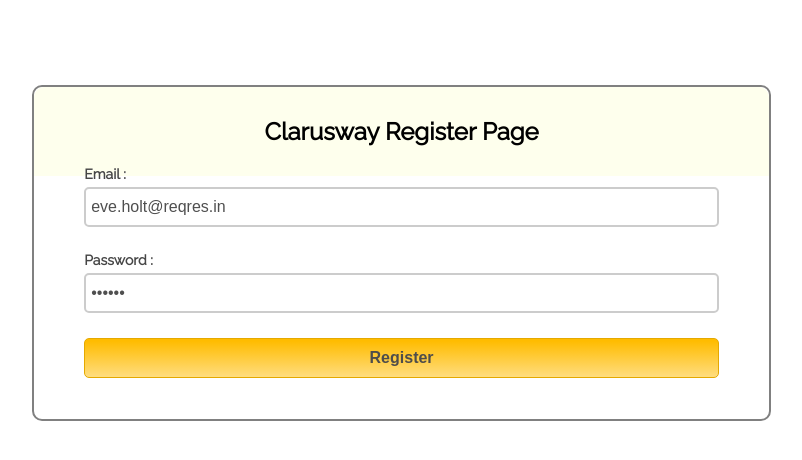
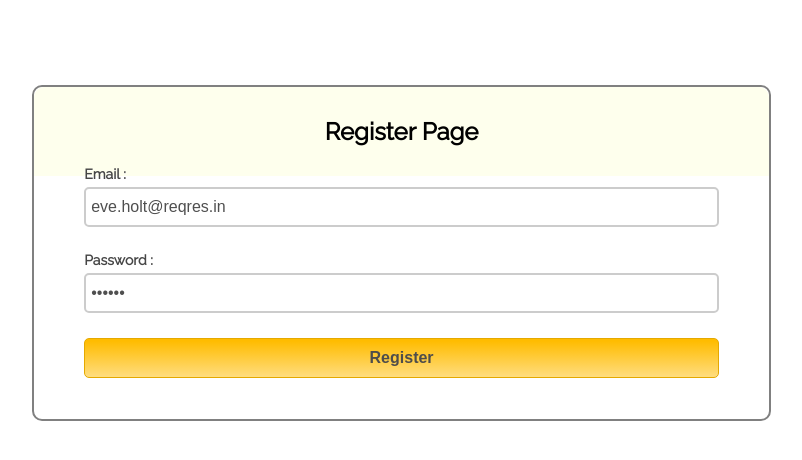
Before and after one commit to krebyancode/user-list-pagination, a plain HTML site: page index.html in a window 1280 px wide. Shown: the whole page, without its empty margins (39-841 px from the left). Drawn offline with nearby package versions, Linux system fonts and the light colour scheme.

Commit message:
title_changed

```diff
--- a/index.html
+++ b/index.html
@@ -12,7 +12,7 @@
   <body>
     <div class="container">
       <div class="main">
-        <h2>Clarusway Register Page</h2>
+        <h2>Register Page</h2>
         <form id="form_id" method="post" name="myform">
           <label>Email :</label>
           <input type="text" name="email" id="email" />
```
